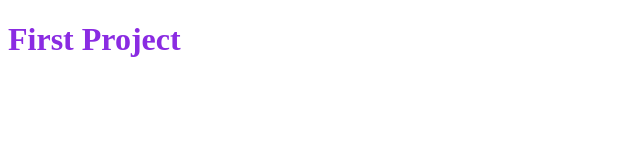
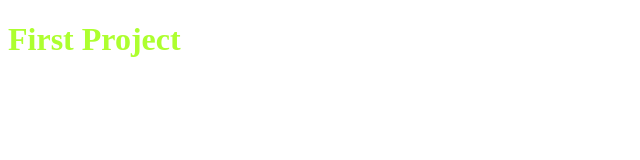
Before and after one commit to ViktorPisarczyk/First_Project, a plain HTML site: page index.html in a window 1280 px wide. Shown: the whole page, without its empty margins (0-640 px from the left). Drawn offline with Linux system fonts and the light colour scheme.

Commit message:
trying a new color for h1

```diff
--- a/style.css
+++ b/style.css
@@ -1,3 +1,3 @@
 h1 {
-    color: blueviolet;
+    color: greenyellow;
 }
```
